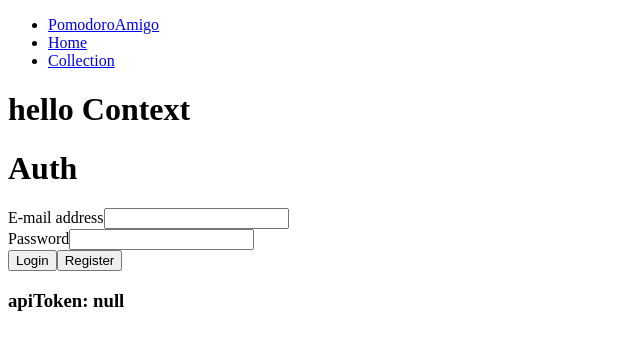
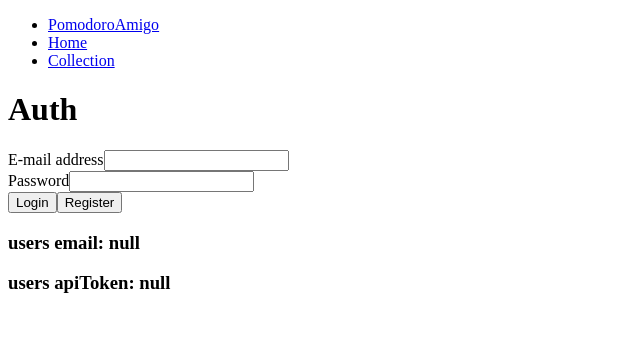
Before and after one commit to AlexDeweert/pomodoro-amigo-react, a React (Create React App) app: page /auth in a window 1280 px wide. Shown: the top 350 px of the page, without its empty margins (0-640 px from the left). Built offline with nearby package versions, Linux system fonts and the light colour scheme.

Commit message:
added a basic User context

```diff
--- a/src/App.js
+++ b/src/App.js
@@ -1,4 +1,4 @@
-import React from 'react'
+import React, {useState} from 'react'
 import LoginScreen from './LoginScreen'
 import Home from './Home'
 import ProtectedRoute from './ProtectedRoute'
@@ -11,10 +11,17 @@ import TimerCollection from './TimerCollection'
 import {UserContext} from './UserContext'
 
 function App() {
+
+    let defaultUser = {
+        'email':null,
+        'api_token':null
+    }
+    // const [user, setUser] = useState(defaultUser)
+
     return (
         <Router>
-            <Navigation />
-            <UserContext.Provider value="hello Context">
+            <UserContext.Provider value={useState(defaultUser)}>
+                <Navigation />
                 <Switch>
                         <Route path='/auth' component={LoginScreen}/>
                         <ProtectedRoute path='/home'><Home/></ProtectedRoute>
--- a/src/LoginScreen.js
+++ b/src/LoginScreen.js
@@ -1,40 +1,50 @@
-import React, {useRef, useState, useEffect, useContext} from 'react'
+import React, {useRef, useContext} from 'react'
 import Auth from './auth'
 import {toast} from 'react-toastify'
 import {UserContext} from './UserContext'
 
 export default function LoginScreen(props) {
-    const message = useContext(UserContext)
+    // let user = useContext(UserContext).user
+    // let setUser = useContext(UserContext).setUser
+    let [user, setUser] = useContext(UserContext)
+
     const emailRef = useRef()
     const passwordRef = useRef()
-    const [apiToken, setApiToken] = useState( JSON.parse(localStorage.getItem('apiToken')) || null)
+    // const [apiToken, setApiToken] = useState( JSON.parse(localStorage.getItem('apiToken')) || null)
 
     //Similar to componentDidMount and componentDidUpdate
-    useEffect(() => {
-        localStorage.setItem('apiToken', JSON.stringify(apiToken))
-    }, [apiToken])
+    // useEffect(() => {
+    //     localStorage.setItem('apiToken', JSON.stringify(apiToken))
+    // }, [apiToken])
 
-    function loginOrRegisterCallback(result, toastMessage, toastId) {
+    function loginOrRegisterCallback(result, toastMessage, toastId, email, api_token) {
         if(result) {
             props.history.push('/home')
             toast.success(toastMessage, {toastId: toastId})
+            setUser({
+                'email':email,
+                'api_token':api_token
+            })
         }
         else {
             toast.error(toastMessage)
+            setUser({
+                'email':null,
+                'api_token':null
+            })
         }
     }
 
     function handleLogin() {
-        Auth.login(loginOrRegisterCallback, emailRef, passwordRef, setApiToken)
+        Auth.login(loginOrRegisterCallback, emailRef, passwordRef)
     }
 
     function handleRegister() {
-        Auth.register(loginOrRegisterCallback, emailRef, passwordRef, setApiToken)
+        Auth.register(loginOrRegisterCallback, emailRef, passwordRef)
     }
 
     return (
         <div>
-            <h1>{message}</h1>
             <h1>Auth</h1>
             <label>
                 E-mail address
@@ -49,7 +59,8 @@ export default function LoginScreen(props) {
             <button label='submit' onClick={ handleLogin }>Login</button>
             <button label='submit' onClick={ handleRegister }>Register</button>
             <br/>
-            <h3>apiToken: {apiToken || 'null'}</h3>
+            <h3>users email: {user['email'] || 'null'}</h3>
+            <h3>users apiToken: {user['api_token'] || 'null'}</h3>
         </div>
     )
 }
--- a/src/Navigation.js
+++ b/src/Navigation.js
@@ -1,17 +1,23 @@
-import React from 'react'
+import React, {useContext} from 'react'
 import {Link} from 'react-router-dom'
 import Auth from './auth'
 import {useLocation} from 'react-router-dom'
 import {toast} from 'react-toastify'
+import {UserContext} from './UserContext'
 
 export default function Navigation() {
 
     useLocation()
+    let [, setUser] = useContext(UserContext)
 
     function handleLogout() {
         Auth.logout((success, toastMessage, toastId)=>{
             if(success) {
                 toast.info(toastMessage, {toastId: toastId})
+                setUser({
+                    'email':null,
+                    'api_token':null
+                })
             }
         })
     }
--- a/src/auth.js
+++ b/src/auth.js
@@ -20,7 +20,7 @@ class Auth {
         callback(true, 'Successfully logged out', 'logout-toast-id')
     }
 
-    registerOrLogin = (callback, endpoint, emailRef, passwordRef, setApiToken) => {
+    registerOrLogin = (callback, endpoint, emailRef, passwordRef) => {
         let email = emailRef.current.value
         if(this.isValidEmailAddress(email)) {
             const config = { headers: {'Content-Type':'application/x-www-form-urlencoded'} }
@@ -31,9 +31,9 @@ class Auth {
             axios.post(connString, params, config)
             .then((result)=> {
                 if(result.status === 200) {
-                    setApiToken(result.data['token'])
+                    // setApiToken(result.data['token'])
                     this.authenticated = true;
-                    callback(true, result.data['message'], 'auth-success-toast-id')
+                    callback(true, result.data['message'], 'auth-success-toast-id', email, result.data['token'])
                 }
             })
             .catch((error)=> {
```
Also changed, not shown: 1 other file (tests, documents, lock files or other folders).
